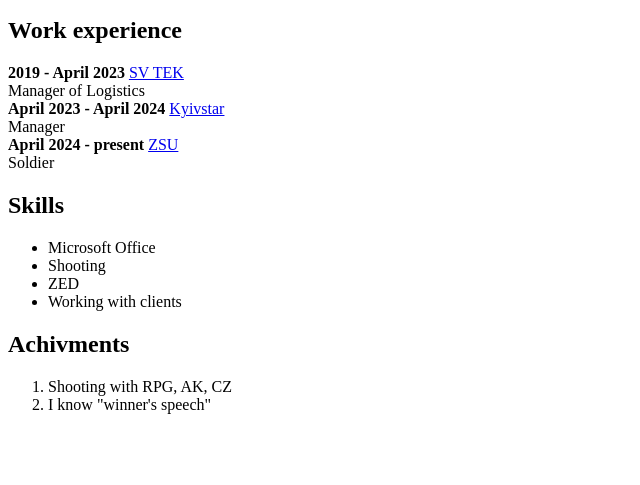
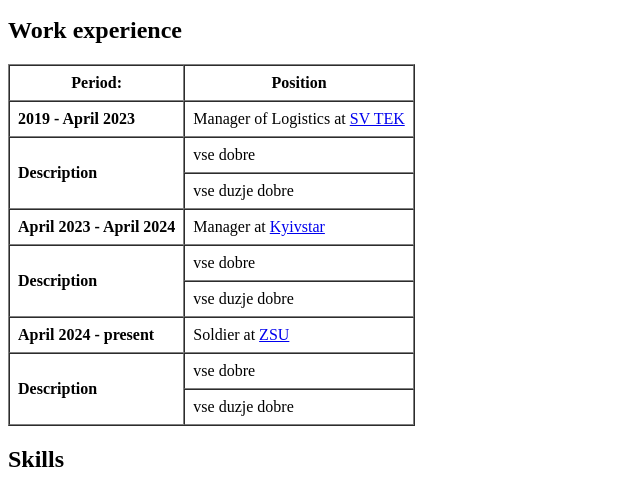
Before and after one commit to bgrv14/RDv2, a plain HTML site: page CV.html in a window 1280 px wide. Shown: the part 315-800 px from the top of the page, without its empty margins (0-640 px from the left). Drawn offline with Linux system fonts and the light colour scheme.

Commit message:
зроблена таблиця

```diff
--- a/CV.html
+++ b/CV.html
@@ -14,20 +14,83 @@
     />
     <h3>Junior Software Engineer</h3>
     <h2>Work experience</h2>
-    <dl>
-        <strong> 2019 - April 2023 </strong> <a href="https://mcesab.com/ua/"> SV TEK </a>
-        <dt>
-            Manager of Logistics
-        </dt>
-        <strong>April 2023 - April 2024 </strong> <a href="https://kyivstar.ua/"> Kyivstar </a>
-        <dt>
-            Manager
-        </dt>
-        <strong>April 2024 - present </strong> <a href="https://www.zsu.gov.ua/"> ZSU</a>
-        <dt>
-            Soldier
-        </dt>
-    </dl>
+    <table border="1" cellspacing="0" cellpadding="8">
+        <thead>
+            <tr>
+                <th>
+                    Period:
+                </th>
+                <th>
+                    Position
+                </th>
+            </tr>
+        </thead>
+        <tbody>
+            <tr>
+                <td>
+                    <strong> 2019 - April 2023 </strong>
+                </td>
+                <td>
+                    Manager of Logistics at <a href="https://mcesab.com/ua/"> SV TEK </a>
+                </td>
+            </tr>
+            <tr>
+                <td rowspan="2">
+                    <strong>Description</strong>
+                </td>
+                <td>
+                    vse dobre
+                </td>
+            </tr>
+            <tr>
+                <td>
+                    vse duzje dobre
+                </td>
+            </tr>
+            <tr>
+                <td>
+                    <strong>April 2023 - April 2024 </strong>
+                </td>
+                <td>
+                    Manager at <a href="https://kyivstar.ua/"> Kyivstar </a>
+                </td>
+                <tr>
+                    <td rowspan="2">
+                        <strong>Description</strong>
+                    </td>
+                    <td>
+                        vse dobre
+                    </td>
+                </tr>
+                <tr>
+                    <td>
+                        vse duzje dobre
+                    </td>
+                </tr>
+            </tr>
+            <tr>
+                <td>
+                    <strong>April 2024 - present </strong>
+                </td>
+                <td>
+                    Soldier at <a href="https://www.zsu.gov.ua/"> ZSU</a>
+                </td>
+                <tr>
+                    <td rowspan="2">
+                        <strong>Description</strong>
+                    </td>
+                    <td>
+                        vse dobre
+                    </td>
+                </tr>
+                <tr>
+                    <td>
+                        vse duzje dobre
+                    </td>
+                </tr>
+            </tr>
+        </tbody>
+    </table>
 
     <h2>Skills</h2>
         <ul>
```
